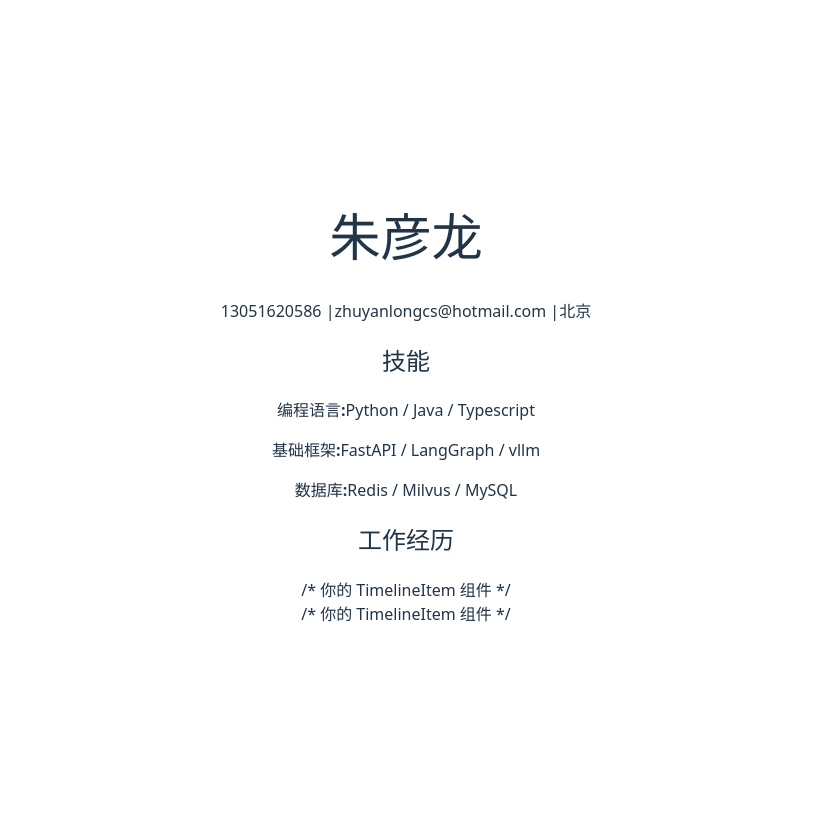
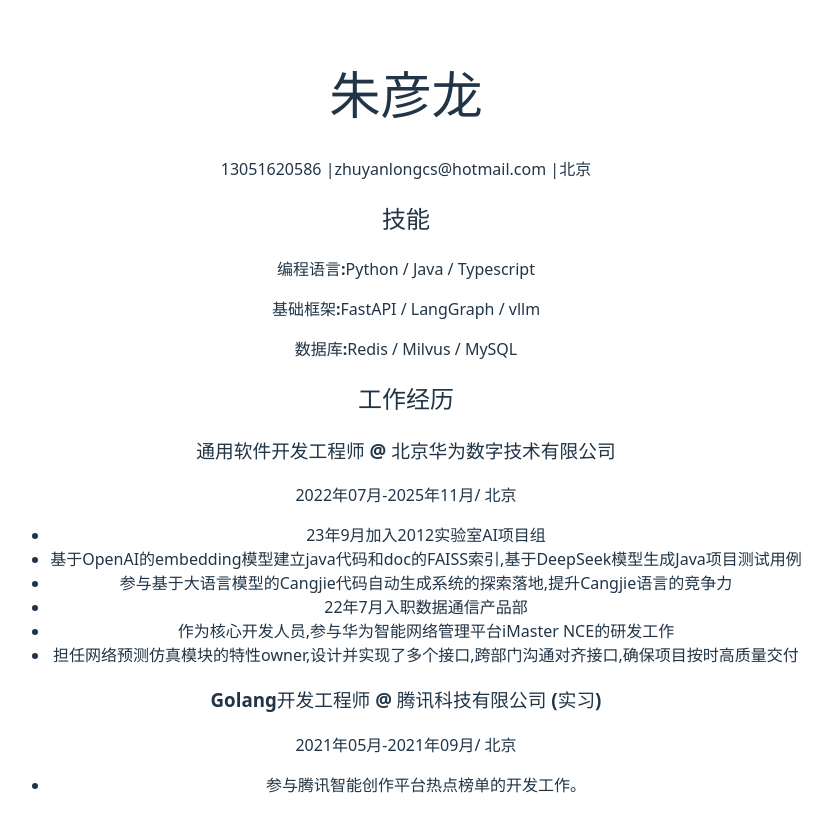
Before and after one commit to zhuyanlong/zhuyanlong.github.io, a React (Vite) app: page / in a window 1280 px wide. Shown: the top 832 px of the page, without its empty margins (234-1066 px from the left). Before the commit the page ends 800 px from the top, so only its background shows below. Built offline with nearby package versions, Linux system fonts and the light colour scheme.

Commit message:
update experiences

```diff
--- a/src/App.tsx
+++ b/src/App.tsx
@@ -5,6 +5,7 @@ import { RESUME_DATA } from './data'; // 假设你已将 data.js 改名为 data.
 
 // 引入你的 CSS 文件
 import './App.css';
+import { resume } from 'react-dom/server';
 
 // 1. 定义 Header 部分的数据结构
 interface HeaderData {
@@ -21,66 +22,96 @@ interface SkillsData {
   databases: string[];
 }
 
-// 3. 定义 Header 组件的 Props 接口
-interface HeaderProps {
-  data: HeaderData;
+interface ExperienceData {
+  company: string;
+  title: string;
+  department: string;
+  date: string;
+  location: string;
+  details: string[];
 }
 
-// 4. 定义 Skills 组件的 Props 接口
-interface SkillsProps {
-  data: SkillsData;
+interface TimelineProps {
+  experiences: ExperienceData[];
 }
-// --- 可重用的组件 ---
-
 
 // 头部组件
-const Header: React.FC<HeaderProps> = ({ data }) => (
+const Header = ({ name, phone, email, location }: HeaderData) => (
   <header className="resume-header">
-    <h1 className="name">{data.name}</h1>
+    <h1 className="name">{name}</h1>
     <div className="contact-info">
-      <span className="phone">{data.phone}</span> |
-      <span className="email">{data.email}</span> |
-      <span className="location">{data.location}</span>
+      <span className="phone">{phone}</span> |
+      <span className="email">{email}</span> |
+      <span className="location">{location}</span>
     </div>
   </header>
 );
 
 // 技能组件
-const Skills: React.FC<SkillsProps> = ({ data }) => (
+const Skills = ({ languages, frameworks, databases }: SkillsData) => (
   <section className="resume-section skills">
     <h2>技能</h2>
     <div className="skills-group">
       <p className="skills-item">
-        <strong>编程语言:</strong>{data.languages.join(' / ')}
+        <strong>编程语言:</strong>{languages.join(' / ')}
       </p>
       <p className="skills-item">
-        <strong>基础框架:</strong>{data.frameworks.join(' / ')}
+        <strong>基础框架:</strong>{frameworks.join(' / ')}
       </p>
       <p className="skills-item">
-        <strong>数据库:</strong>{data.databases.join(' / ')}
+        <strong>数据库:</strong>{databases.join(' / ')}
       </p>
     </div>
   </section>
 );
 
-// ... (省略 TimelineItem 组件以保持简洁，但请确保在你的文件中包含它)
+const TimelineItem = (data: ExperienceData) => (
+  <div className="timeline-item">
+    <div className="timeline-dot"></div>
+    <div className="timeline-content">
+      <h3 className="timeline-title">
+        {data.title} @ {data.company}
+      </h3>
+
+      <div className="timeline-meta">
+        <span className="timeline-data">{data.date}</span>
+        <span className="timeline-location">/ {data.location}</span>
+      </div>
+
+      <ul className='timeline-details'>
+        {data.details.map((detail, index) => (
+          <li key={index}>{detail}</li>
+        ))}
+      </ul>
+    </div>
+  </div>
+);
+
+const Timeline = ({ experiences }: TimelineProps) => (
+  <section className='resume-section experience'>
+    <h2>工作经历</h2>
+
+    <div className="timeline-container">
+      {experiences.map((experience, index) => (
+        <TimelineItem
+        key={index}
+        {...experience}
+        />
+      ))}
+    </div>
+  </section>
+);
 
 // --- 主应用组件 ---
 
 const App = () => {
   return (
     <div className="resume-container">
-      <Header data={RESUME_DATA.header} />
+      <Header {...RESUME_DATA.header} />
 
-      <Skills data={RESUME_DATA.skills} />
+      <Skills {...RESUME_DATA.skills} />
 
-      <section className="resume-section experience">
-        <h2>工作经历</h2>
-        {/* 渲染工作经历的逻辑 */}
-        {RESUME_DATA.experience.map((_, index) => (
-          <div key={index}>/* 你的 TimelineItem 组件 */</div>
-        ))}
-      </section>
+      <Timeline experiences={RESUME_DATA.experience}/>
 
       {/* ... 渲染项目经历和教育经历的逻辑 ... */}
 
```
